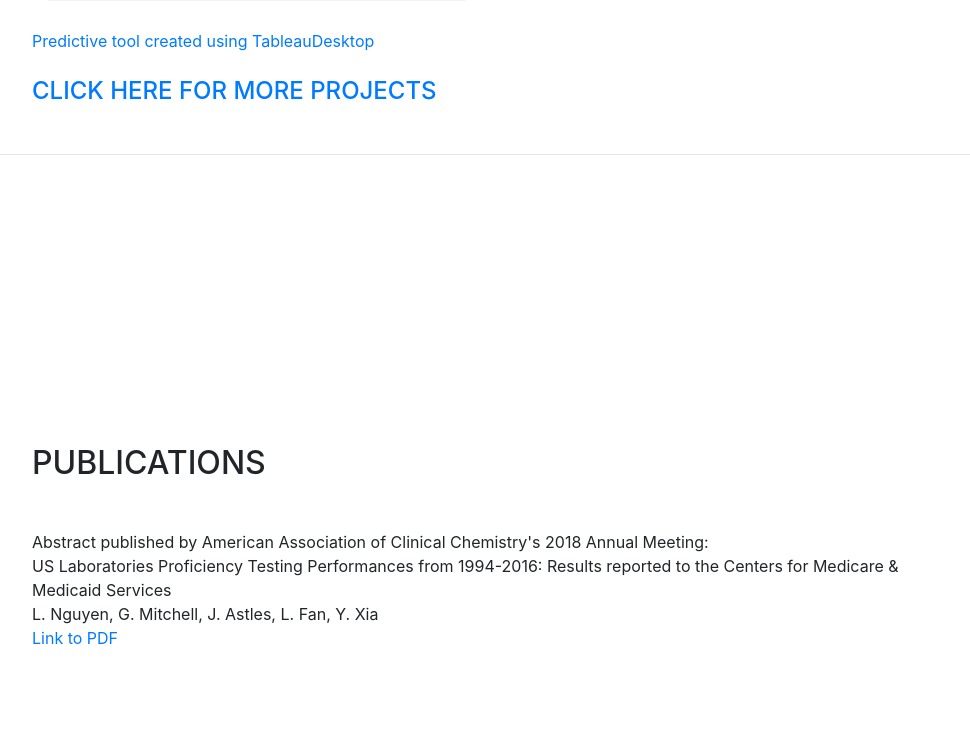
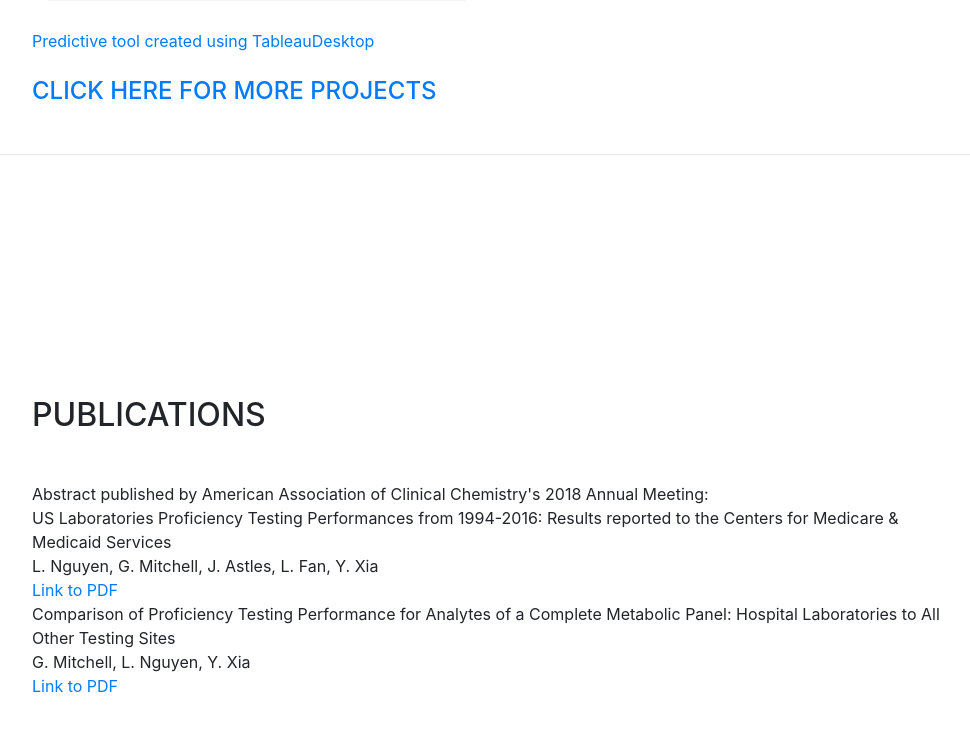
Before and after one commit to lnguyen1021/linhnguyen.github.io, a website with bundled scripts: page index.html in a window 1280 px wide. Shown: the part 6191-6922 px from the top of the page, without its empty margins (288-1258 px from the left). Built offline with nearby package versions, Linux system fonts and the light colour scheme; a web font is replaced by a local one.

Commit message:
add publication entry

```diff
--- a/index.html
+++ b/index.html
@@ -381,6 +381,12 @@
               L. Nguyen, G. Mitchell, J. Astles, L. Fan, Y. Xia
               <br>
               <a target = "_blank" href="https://www.aacc.org/science-and-practice/annual-meeting-abstracts-archive">Link to PDF</a>
+              <br>
+              Comparison of Proficiency Testing Performance for Analytes of a Complete Metabolic Panel: Hospital Laboratories to All Other Testing Sites
+              <br>
+               G. Mitchell, L. Nguyen, Y. Xia
+              <br>
+              <a target = "_blank" href="https://www.aacc.org/science-and-practice/annual-meeting-abstracts-archive">Link to PDF</a>
             </p>
         </div>
 
```
